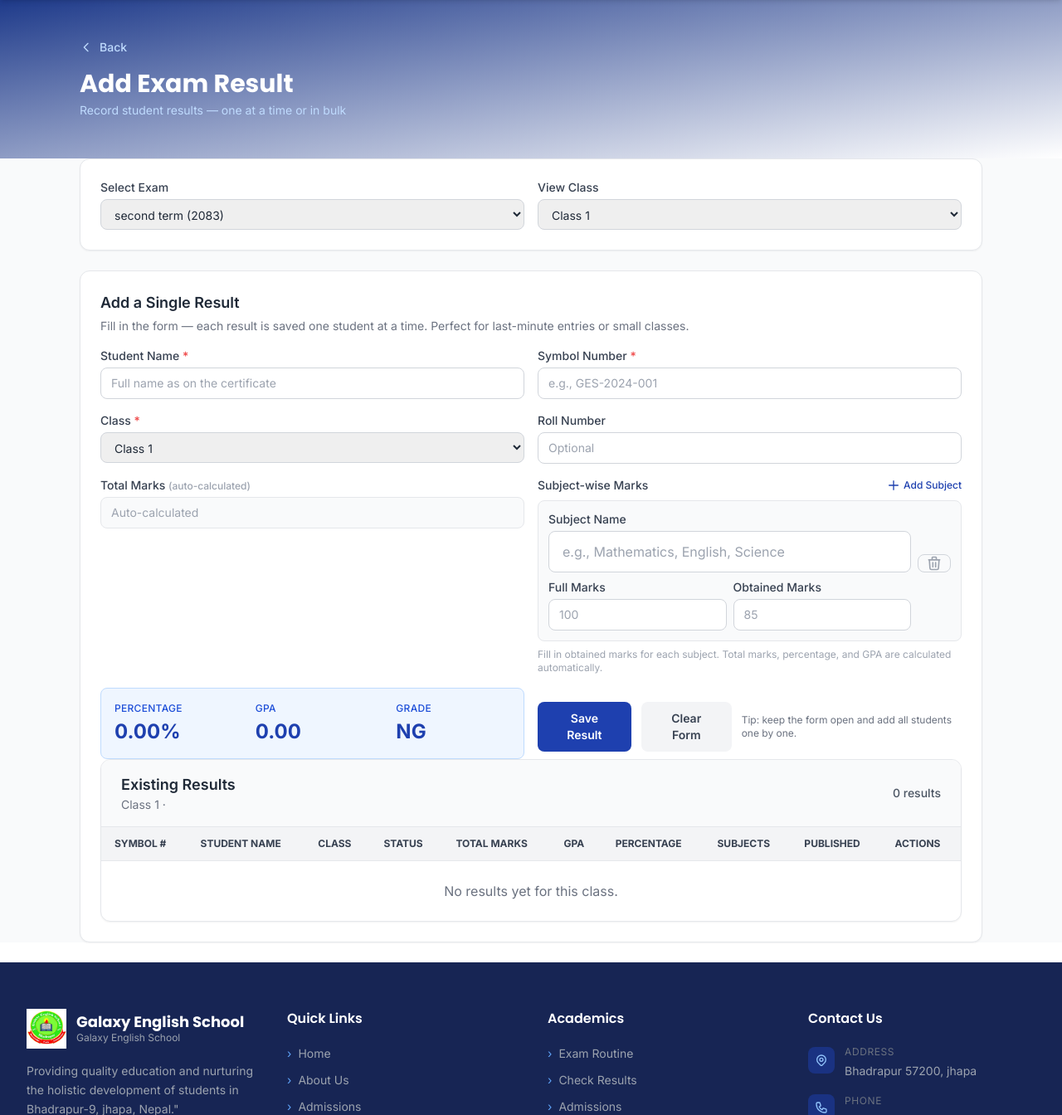
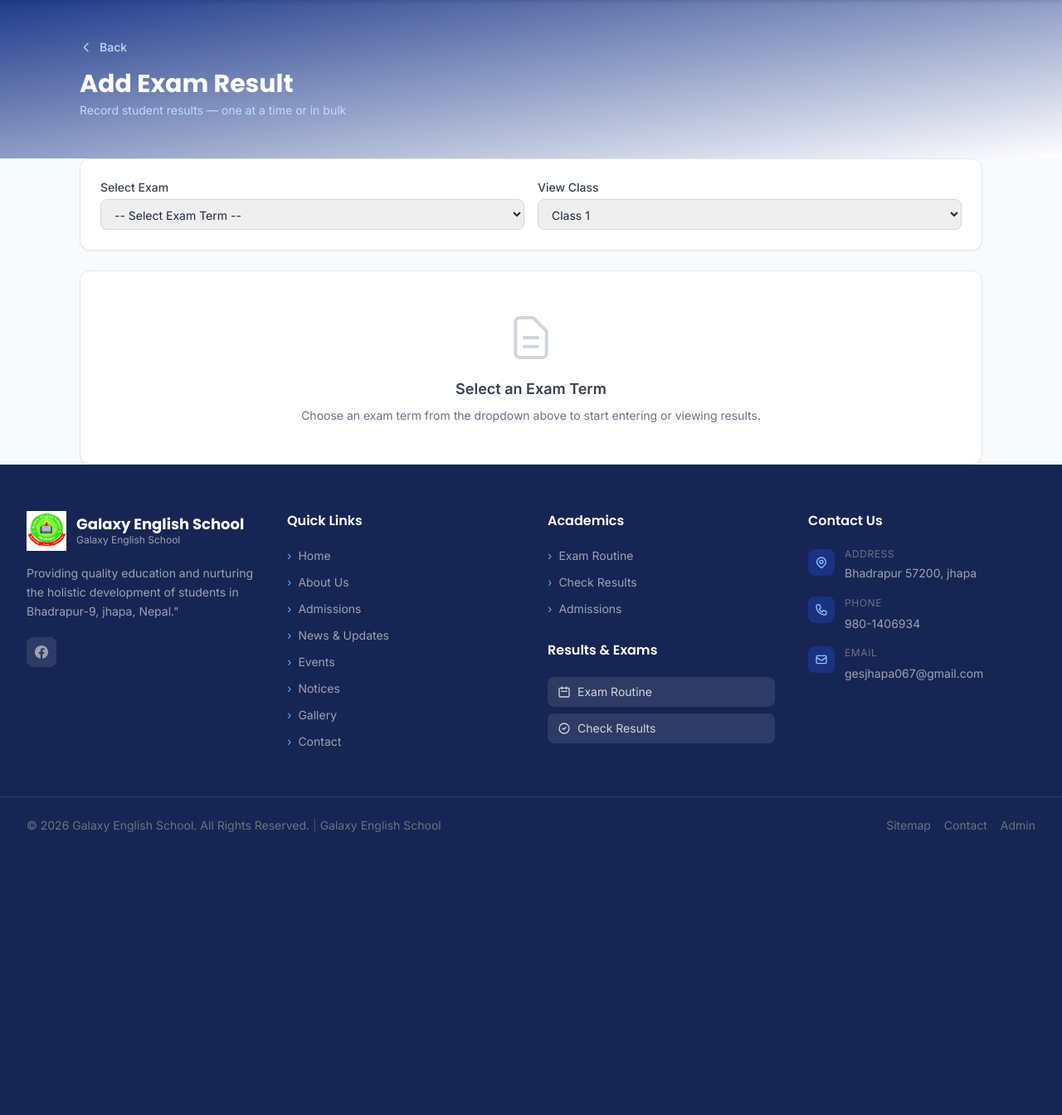
Before and after one commit to simon2sy/school, a Django app: page /exam-result/add/ in a window 1280 px wide. Shown: the part 117-1461 px from the top of the page at 83% size. After the commit the page ends 1120 px from the top, so only its background shows below. Run offline with Django 5.2, Linux system fonts and the light colour scheme; a user stored in the database is signed in; data comes from the database, SQL or seed files in the repository; some libraries are stand-ins or nearby versions.

Commit message:
FIxed Select exam menu

```diff
--- a/templates/academics/admin_exam_result.html
+++ b/templates/academics/admin_exam_result.html
@@ -46,6 +46,7 @@
                     <label class="block text-sm font-medium text-gray-700 mb-1">Select Exam</label>
                     <select name="exam" onchange="this.form.submit()"
                             class="w-full px-3 py-2 text-sm border border-gray-300 rounded-lg focus:ring-2 focus:ring-primary-500 focus:border-primary-500">
+                        <option value="" {% if not selected_exam %}selected{% endif %}>-- Select Exam Term --</option>
                         {% for exam in exams %}
                             <option value="{{ exam.pk }}" {% if selected_exam.pk == exam.pk %}selected{% endif %}>
                                 {{ exam.name }} ({{ exam.academic_year }})
@@ -67,7 +68,8 @@
             </form>
         </div>
 
-        {# Manual Entry Form #}
+        {# Manual Entry Form — only shown when an exam is selected #}
+        {% if selected_exam %}
         <div class="bg-white rounded-xl border border-gray-200 shadow-sm p-6 mb-6">
             <h2 class="text-lg font-semibold text-gray-800 mb-1">Add a Single Result</h2>
             <p class="text-sm text-gray-500 mb-4">Fill in the form &mdash; each result is saved one student at a time. Perfect for last-minute entries or small classes.</p>
@@ -262,7 +264,7 @@
             </form>
         </div>
 
-        {# Existing Results #}
+        {# Existing Results — only shown when an exam is selected #}
         <div class="bg-white rounded-xl border border-gray-200 shadow-sm overflow-hidden">
             <div class="px-6 py-4 border-b border-gray-200 bg-gray-50 flex items-center justify-between">
                 <div>
@@ -351,6 +353,16 @@
                     </tbody>
                 </table>
             </div>
+        </div>
+        {% else %}
+        <div class="bg-white rounded-xl border border-gray-200 shadow-sm p-12 text-center">
+            <svg class="w-16 h-16 mx-auto text-gray-300 mb-4" fill="none" stroke="currentColor" viewBox="0 0 24 24">
+                <path stroke-linecap="round" stroke-linejoin="round" stroke-width="1.5" d="M9 12h6m-6 4h6m2 5H7a2 2 0 01-2-2V5a2 2 0 012-2h5.586a1 1 0 01.707.293l5.414 5.414a1 1 0 01.293.707V19a2 2 0 01-2 2z"/>
+            </svg>
+            <h3 class="text-lg font-semibold text-gray-700 mb-2">Select an Exam Term</h3>
+            <p class="text-sm text-gray-500">Choose an exam term from the dropdown above to start entering or viewing results.</p>
+        </div>
+        {% endif %}
         </div>
     </div>
 </section>
```
